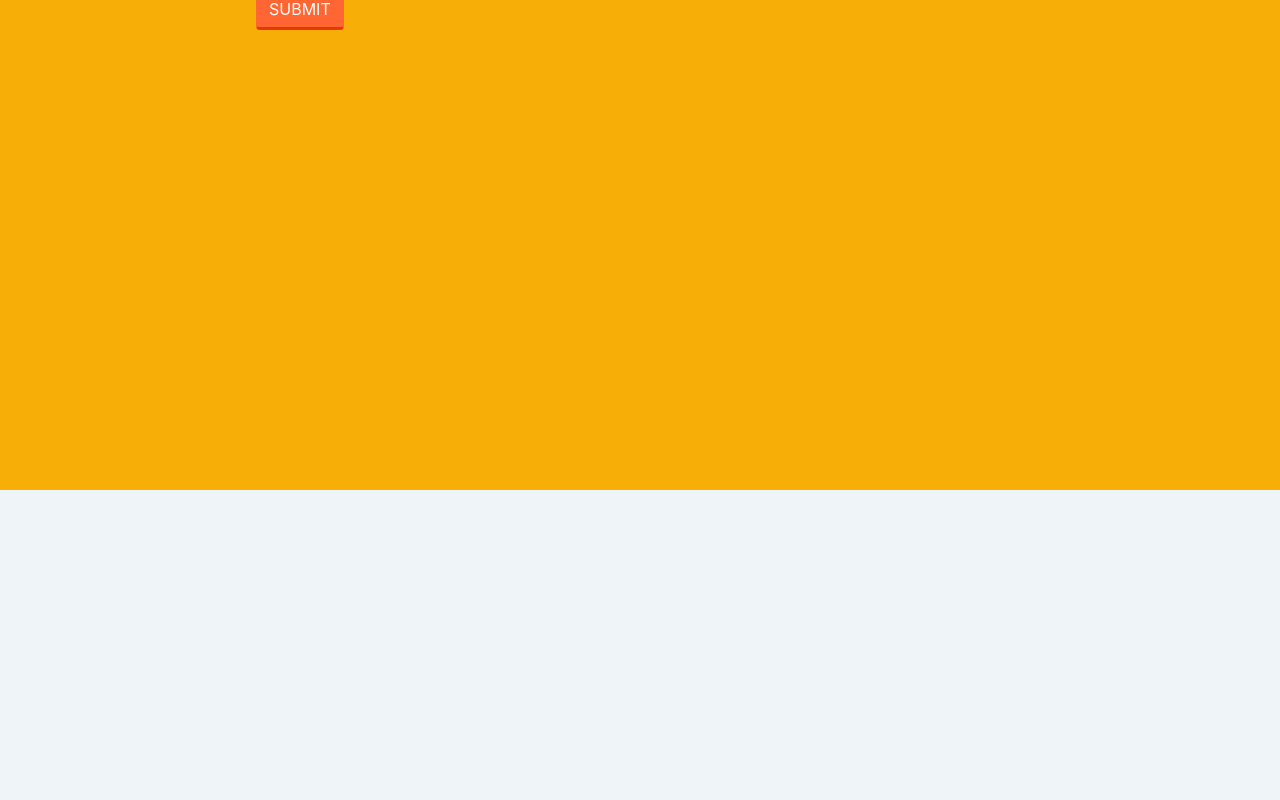
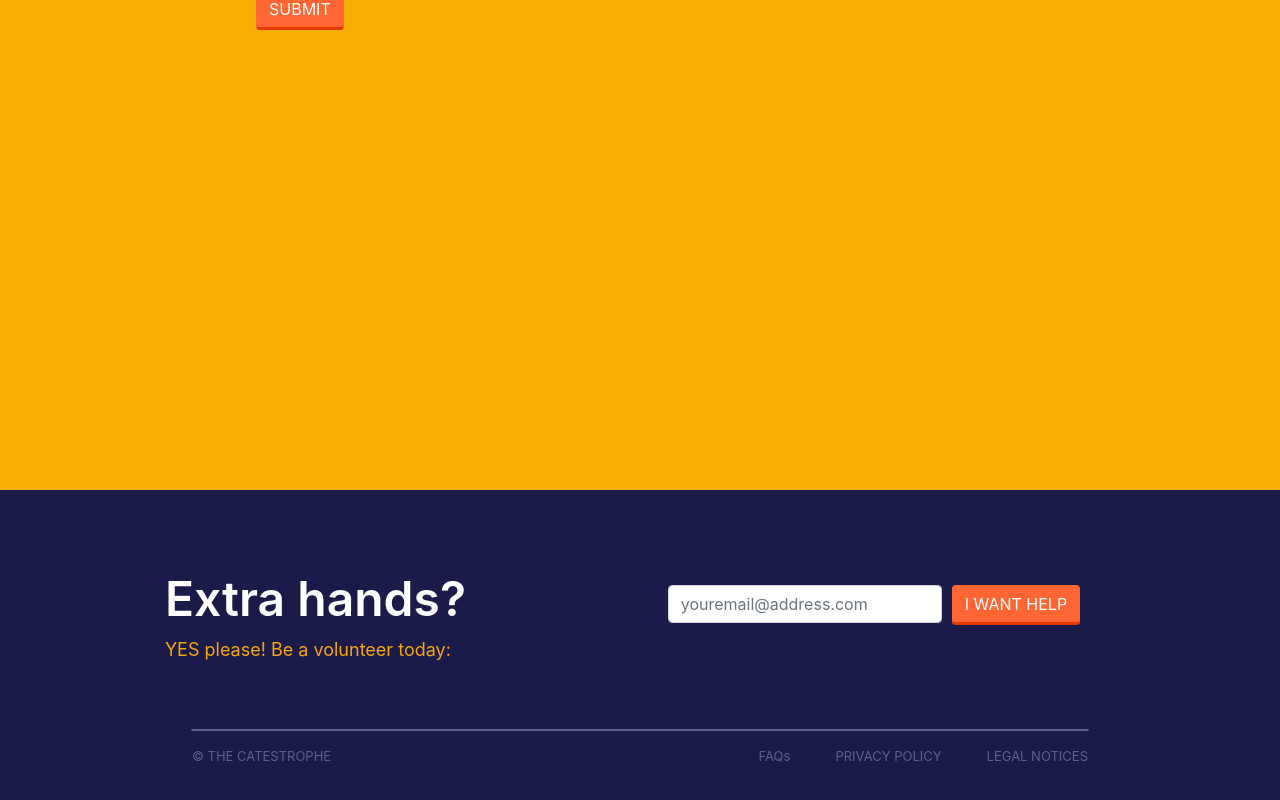
Before and after one commit to earlhansg/catastrophe, an Angular app: page / in a window 1280 px wide. Shown: the part 3188-3988 px from the top of the page. Before the commit the page ends 3678 px from the top, so only its background shows below. Built offline with nearby package versions, Linux system fonts and the light colour scheme.

Commit message:
#7 Extra hands?

```diff
--- a/src/app/app.module.ts
+++ b/src/app/app.module.ts
@@ -8,6 +8,7 @@ import { HeroesComponent } from './root/components/heroes/heroes.component';
 import { HallComponent } from './root/components/hall/hall.component';
 import { AdoptingComponent } from './root/components/adopting/adopting.component';
 import { AppointmentComponent } from './root/components/appointment/appointment.component';
+import { ExtraComponent } from './root/components/extra/extra.component';
 
 import { FontAwesomeModule } from '@fortawesome/angular-fontawesome';
 
@@ -19,7 +20,8 @@ import { FontAwesomeModule } from '@fortawesome/angular-fontawesome';
     HeroesComponent,
     HallComponent,
     AdoptingComponent,
-    AppointmentComponent
+    AppointmentComponent,
+    ExtraComponent
   ],
   imports: [
     BrowserModule,
--- a/src/app/root/components/appointment/appointment.component.html
+++ b/src/app/root/components/appointment/appointment.component.html
@@ -24,7 +24,6 @@
                     </select>
                 </div>
         </div>
-
     <button class="btn">submit</button>
     </div>
 </div>
--- /dev/null
+++ b/src/app/root/components/extra/extra.component.html
@@ -0,0 +1,21 @@
+<div class="wrapper">
+    <div class="extra d-flex justify-content-around">
+        <div class="extra__content">
+            <h5>Extra hands?</h5>
+            <p>YES please! Be a volunteer today:</p>
+        </div>
+        <div class="extra__form d-flex justify-content-around">
+            <div class="extra__form-email">
+                <input type="text" placeholder="youremail@address.com" class="form-control" id="email">
+            </div>
+            <button class="btn">i want help</button>
+        </div>
+    </div>
+    <hr>
+    <div class="extra-info d-flex">
+        <p class="mr-auto">&#169; THE CATESTROPHE</p>
+        <p>FAQs</p>
+        <p>PRIVACY POLICY</p>
+        <p>LEGAL NOTICES</p>
+    </div>
+</div>
--- /dev/null
+++ b/src/app/root/components/extra/extra.component.scss
@@ -0,0 +1,60 @@
+.wrapper {
+    background-color: rgb(27, 27, 73);
+    width: 100%;
+    height: 50%;
+    position: relative;
+
+    hr {
+        border: 1px solid rgb(94, 94, 138);
+        border-radius: 5px;
+        width: 70%;
+        margin-top: 50px;
+    }
+}
+
+.extra {
+    margin-left: 5%;
+    margin-right: 5%;
+    padding-top: 80px;
+
+    &__content {
+        h5 {
+            font-size: 48px;
+            font-weight: 600;
+            color: white;
+        }
+        P {
+            font-size: 18px;
+            color: #f8a60e;
+        }
+    }
+
+    &__form {
+        margin-top: 15px;
+        margin-right: 35px;
+        button {
+            color: white;
+            text-transform: uppercase;
+            background-color: #ff6633;
+            border-bottom: 3px solid #e63900;
+            height: 40px;
+            margin-left: 10px;
+        }
+    }
+}
+
+.extra-info {
+    margin-top: 15px;
+    margin-bottom: 25px;
+    margin-left: 15%;
+    margin-right: 15%;
+
+    p {
+        color: rgb(94, 94, 138);
+        font-size: 13px;
+    }
+
+    p:not(:first-child) {
+        margin-left: 45px;
+    }
+}
--- a/src/app/root/container/app.component.html
+++ b/src/app/root/container/app.component.html
@@ -3,3 +3,4 @@
 <app-hall></app-hall>
 <app-adopting></app-adopting>
 <app-appointment></app-appointment>
+<app-extra></app-extra>
```
Also changed, not shown: src/app/root/components/extra/extra.component.ts (added, +8 -0 lines). Lines whose indentation alone changed are shown as unchanged.
